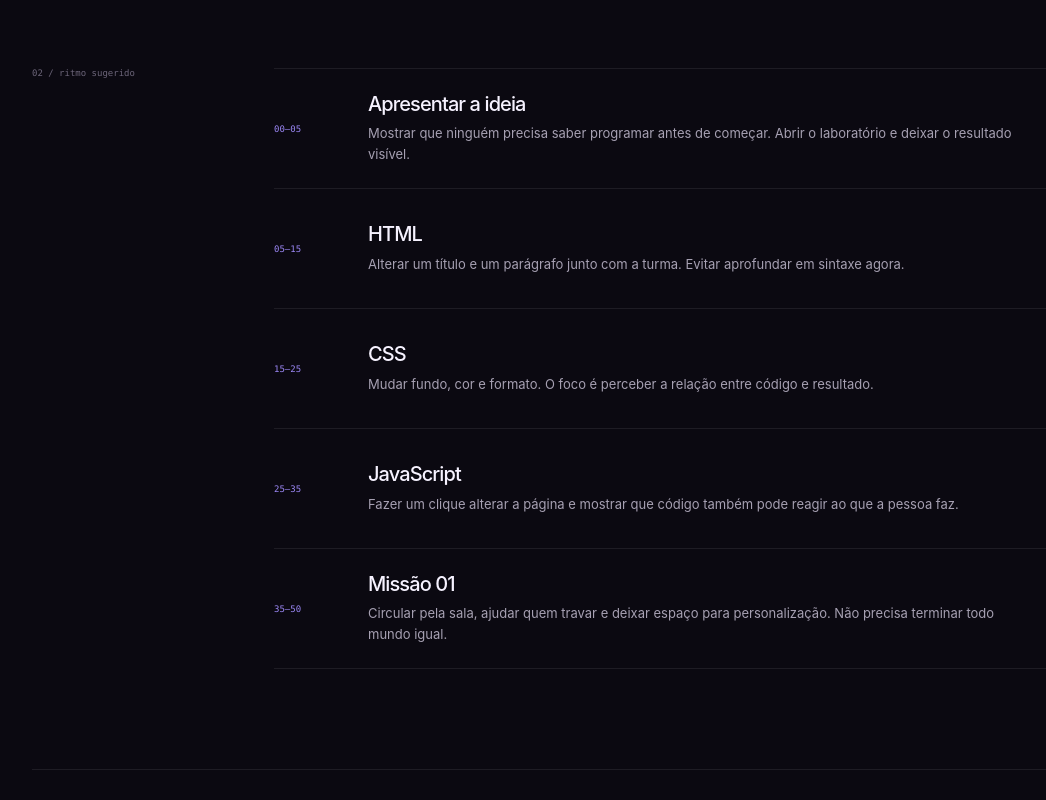
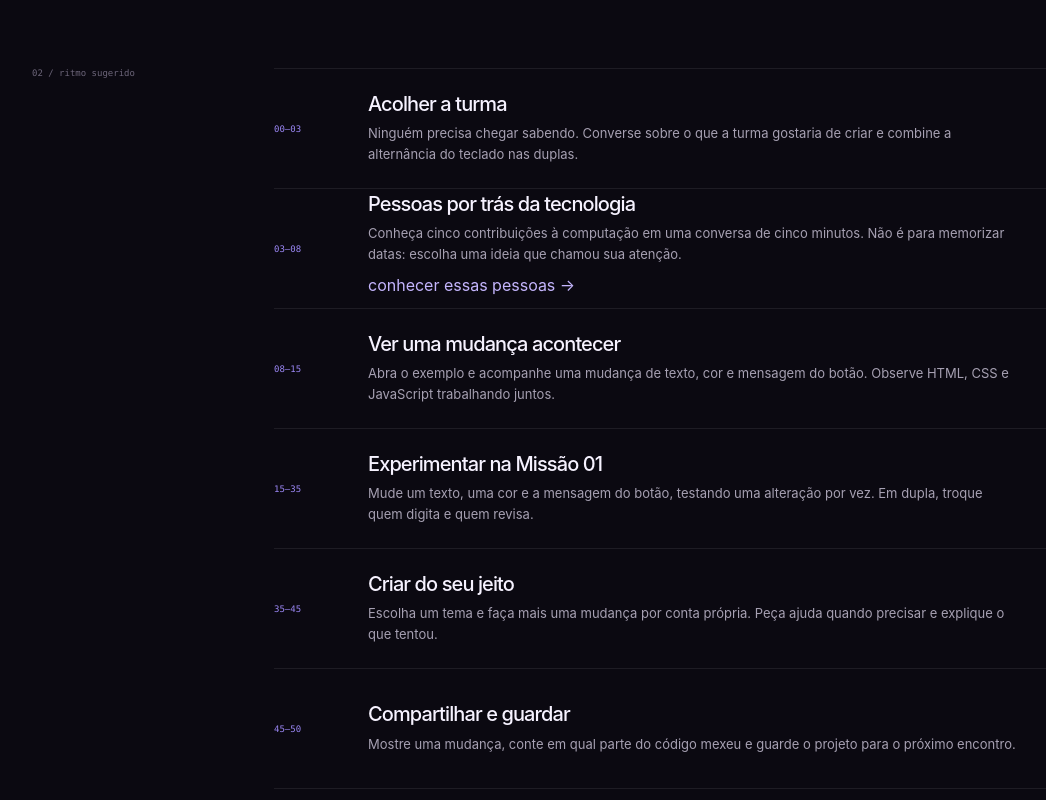
Before and after one commit to renaniii/portfolio, a React (Vite) app: page /oficina/educador in a window 1280 px wide. Shown: the part 1500-2300 px from the top of the page, without its empty margins (68-1114 px from the left). Built offline with nearby package versions, Linux system fonts and the light colour scheme.

Commit message:
Integra história da computação e alinha roteiro inclusivo da oficina

```diff
--- a/src/data/workshop.ts
+++ b/src/data/workshop.ts
@@ -1,9 +1,9 @@
 // Identidade pública compartilhada. Não incluir dados pessoais ou datas não confirmadas.
 export const workshop = {
   title: "Programando o Futuro",
-  subtitle: "Primeiros passos na programação",
+  subtitle: "primeiros passos na programação",
   audience:
     "Estudantes do ensino médio, independentemente de gênero. Não é necessário saber programar.",
-  format: "3 encontros de 50 minutos, usando apenas o navegador.",
+  format: "3 encontros de aproximadamente 50 minutos, usando apenas o navegador.",
   guide: "/materiais/guia-oficina.html",
 } as const;
--- a/src/main.tsx
+++ b/src/main.tsx
@@ -6,6 +6,7 @@ import App from './App'
 import ProgramandoFuturo from './pages/ProgramandoFuturo'
 import Workshop from './pages/Workshop'
 import EncounterOne from './pages/EncounterOne'
+import ComputingHistory from './pages/ComputingHistory'
 import WorkshopPrivacy from './pages/WorkshopPrivacy'
 import EducatorArea from './pages/EducatorArea'
 import NotFound from './pages/NotFound'
@@ -25,6 +26,7 @@ ReactDOM.createRoot(document.getElementById('root')!).render(
         />
         <Route path="/oficina" element={<Workshop />} />
         <Route path="/oficina/encontro-1" element={<EncounterOne />} />
+        <Route path="/oficina/historia-da-computacao" element={<ComputingHistory />} />
         <Route path="/oficina/privacidade" element={<WorkshopPrivacy />} />
         <Route path="/oficina/educador" element={<EducatorArea />} />
         <Route path="*" element={<NotFound />} />
--- /dev/null
+++ b/src/pages/ComputingHistory.css
@@ -0,0 +1,24 @@
+.computing-history-page { min-height: 100vh; background: #0c0a12; color: #f3effb; font-family: system-ui, sans-serif; }
+.history-container { width: min(1080px, calc(100% - 40px)); margin-inline: auto; }
+.history-header, .history-footer { display: flex; flex-wrap: wrap; justify-content: space-between; align-items: center; gap: 18px; padding-block: 28px; }
+.history-header { border-bottom: 1px solid #342b45; }
+.computing-history-page a { color: #c8b8ff; text-underline-offset: 5px; }
+.computing-history-page a:hover { color: #fff; }
+.computing-history-page a:focus-visible { outline: 2px solid #c8b8ff; outline-offset: 6px; border-radius: 2px; }
+.history-intro { padding-block: 64px 36px; max-width: 900px; }
+.history-eyebrow { color: #c8b8ff; font: 0.8rem/1.6 ui-monospace, monospace; }
+.history-intro h1 { font-size: clamp(2.2rem, 5.4vw, 4.5rem); line-height: 1.08; letter-spacing: -0.045em; margin: 20px 0; overflow-wrap: anywhere; }
+.computing-history-page p { line-height: 1.75; }
+.history-intro > p:last-child, .history-cards p, .history-practice > p { color: #cec6da; }
+.history-cards { display: grid; grid-template-columns: repeat(2, minmax(0, 1fr)); gap: 16px; }
+.history-cards article { padding: 28px; border: 1px solid #342b45; border-radius: 16px; background: #15101f; }
+.history-cards article:last-child { grid-column: 1 / -1; }
+.history-cards h2 { font-size: 1.55rem; margin: 14px 0; }
+.history-cards a { font-size: 0.85rem; }
+.history-source-note { white-space: nowrap; }
+.history-practice { padding-block: 48px; max-width: 850px; }
+.history-practice h2 { font-size: clamp(1.7rem, 3vw, 2.5rem); }
+.history-actions { display: flex; flex-wrap: wrap; gap: 24px; margin-top: 26px; }
+.history-actions a { padding-block: 12px; }
+.history-footer { border-top: 1px solid #342b45; color: #cec6da; font-size: 0.8rem; }
+@media (max-width: 640px) { .history-cards { grid-template-columns: 1fr; } .history-cards article { padding: 22px; } .history-intro { padding-top: 36px; } }
--- /dev/null
+++ b/src/pages/ComputingHistory.tsx
@@ -0,0 +1,83 @@
+import { Link } from "react-router";
+import PageMeta from "../components/PageMeta";
+import { workshop } from "../data/workshop";
+import "./ComputingHistory.css";
+
+const people = [
+  {
+    name: "Ada Lovelace", idea: "Imaginar possibilidades",
+    text: "Em 1843, publicou notas sobre a Máquina Analítica de Charles Babbage, incluindo um procedimento para calcular números de Bernoulli. Percebeu que uma máquina poderia trabalhar com mais do que números.",
+    source: "Computer History Museum", url: "https://www.computerhistory.org/babbage/adalovelace/",
+  },
+  {
+    name: "Alan Turing", idea: "Pensar em instruções",
+    text: "Em 1936, propôs um modelo matemático de máquina capaz de seguir instruções. Seu trabalho ajudou a estabelecer as bases da computação e a investigar o que pode ser calculado.",
+    source: "Universidade de Manchester", url: "https://curation.cs.manchester.ac.uk/digital60/www.digital60.org/about/biographies/alanturing/index.html",
+  },
+  {
+    name: "Grace Hopper", idea: "Facilitar a programação",
+    text: "Desenvolveu um dos primeiros compiladores, ferramentas que traduzem programas para execução por máquinas. Também teve um papel importante na definição da linguagem COBOL, aproximando a programação de uma escrita mais legível.",
+    source: "Computer History Museum", url: "https://computerhistory.org/profile/grace-murray-hopper/",
+  },
+  {
+    name: "Margaret Hamilton", idea: "Construir com cuidado",
+    text: "Liderou a equipe responsável pelo software de voo das missões Apollo. Seu trabalho mostra a importância de testar programas, lidar com falhas e construir sistemas confiáveis em equipe.",
+    source: "NASA", url: "https://science.nasa.gov/people/margaret-hamilton/",
+  },
+  {
+    name: "Tim Berners-Lee", idea: "Conectar informações",
+    text: "Inventou a World Wide Web em 1989, no CERN, e desenvolveu o primeiro navegador e servidor web. A Web conecta páginas por links; ela é um dos serviços que usam a internet.",
+    source: "CERN", url: "https://home.cern/science/computing/the-birth-of-the-web/",
+  },
+];
+
+export default function ComputingHistory() {
+  return (
+    <div className="computing-history-page">
+      <PageMeta title="Pessoas que fizeram história na computação"
+        description="Conheça contribuições de Ada Lovelace, Alan Turing, Grace Hopper, Margaret Hamilton e Tim Berners-Lee em uma introdução breve à prática."
+        canonicalPath="/oficina/historia-da-computacao" />
+      <a className="skip-link" href="#historia-conteudo">Pular para o conteúdo</a>
+      <header className="history-header history-container">
+        <Link to="/oficina">{workshop.title}</Link>
+        <Link to="/oficina/encontro-1">← Encontro 1</Link>
+      </header>
+      <main id="historia-conteudo" className="history-container">
+        <section className="history-intro">
+          <p className="history-eyebrow">{workshop.subtitle} · contexto de 5 minutos</p>
+          <h1>Pessoas que fizeram história na computação</h1>
+          <p>A tecnologia é construída por muitas pessoas, em diferentes épocas e equipes.
+            Estes são cinco exemplos, não uma história completa. Você não precisa decorar
+            nomes ou datas: procure uma ideia que desperte sua curiosidade.</p>
+        </section>
+        <section className="history-cards" aria-label="Cinco contribuições">
+          {people.map((person, index) => (
+            <article key={person.name}>
+              <span className="history-eyebrow">0{index + 1} / {person.idea}</span>
+              <h2>{person.name}</h2>
+              <p>{person.text}</p>
+              <a href={person.url} target="_blank" rel="noopener noreferrer">
+                Fonte: {person.source} <span className="history-source-note">(nova aba)</span>
+              </a>
+            </article>
+          ))}
+        </section>
+        <section className="history-practice">
+          <p className="history-eyebrow">Agora é a sua vez</p>
+          <h2>Qual ideia você gostaria de experimentar?</h2>
+          <p>Imagine algo, escreva uma instrução, teste e melhore. É assim que vamos começar:
+            mudando um texto, uma cor e a resposta de um botão. Há espaço para estudantes
+            de todos os gêneros, inclusive quem nunca programou.</p>
+          <div className="history-actions">
+            <Link to="/oficina?preset=encontro-1#laboratorio">Abrir a Missão 01 →</Link>
+            <Link to="/oficina/encontro-1">Voltar ao roteiro</Link>
+          </div>
+        </section>
+      </main>
+      <footer className="history-footer history-container">
+        <span>{workshop.title} · sem login de estudante</span>
+        <Link to="/oficina/privacidade">Privacidade</Link>
+      </footer>
+    </div>
+  );
+}
--- a/src/pages/EducatorArea.css
+++ b/src/pages/EducatorArea.css
@@ -358,3 +358,6 @@
     gap: 8px;
   }
 }
+
+.educator-timeline a { display: inline-block; padding-block: 10px; color: var(--ed-purple-2); text-underline-offset: 4px; }
+.educator-timeline a:focus-visible { outline: 2px solid var(--ed-purple); outline-offset: 4px; }
--- a/src/pages/EducatorArea.tsx
+++ b/src/pages/EducatorArea.tsx
@@ -63,7 +63,7 @@ function EducatorArea() {
             <h1>Uma tela para quem está conduzindo.</h1>
             <p>
               Este guia é público. Não acompanha estudantes e não recebe
-              respostas da turma. Ela existe só para deixar roteiro, links e
+              respostas da turma. Ele existe só para deixar roteiro, links e
               tempo do encontro em um lugar rápido durante a aula.
             </p>
           </div>
@@ -93,6 +93,11 @@ function EducatorArea() {
           <div className="educator-label">01 / abrir rápido</div>
 
           <div className="educator-links">
+            <Link to="/oficina/historia-da-computacao">
+              <span>contexto · 5 min</span>
+              <strong>Pessoas que fizeram história na computação</strong>
+              <small>uma ideia de cada pessoa, seguida de prática →</small>
+            </Link>
             <a href="/materiais/guia-oficina.html">
               <span>material</span>
               <strong>Guia dos três encontros</strong>
@@ -141,57 +146,46 @@ function EducatorArea() {
 
           <div className="educator-timeline">
             <article>
-              <span>00–05</span>
+              <span>00–03</span>
               <div>
-                <h2>Apresentar a ideia</h2>
-                <p>
-                  Mostrar que ninguém precisa saber programar antes de começar.
-                  Abrir o laboratório e deixar o resultado visível.
-                </p>
+                <h2>Acolher a turma</h2>
+                <p>Ninguém precisa chegar sabendo. Converse sobre o que a turma gostaria de criar e combine a alternância do teclado nas duplas.</p>
               </div>
             </article>
-
             <article>
-              <span>05–15</span>
+              <span>03–08</span>
               <div>
-                <h2>HTML</h2>
-                <p>
-                  Alterar um título e um parágrafo junto com a turma. Evitar
-                  aprofundar em sintaxe agora.
-                </p>
+                <h2>Pessoas por trás da tecnologia</h2>
+                <p>Conheça cinco contribuições à computação em uma conversa de cinco minutos. Não é para memorizar datas: escolha uma ideia que chamou sua atenção.</p>
+                <Link to="/oficina/historia-da-computacao">conhecer essas pessoas →</Link>
               </div>
             </article>
-
             <article>
-              <span>15–25</span>
+              <span>08–15</span>
               <div>
-                <h2>CSS</h2>
-                <p>
-                  Mudar fundo, cor e formato. O foco é perceber a relação entre
-                  código e resultado.
-                </p>
+                <h2>Ver uma mudança acontecer</h2>
+                <p>Abra o exemplo e acompanhe uma mudança de texto, cor e mensagem do botão. Observe HTML, CSS e JavaScript trabalhando juntos.</p>
               </div>
             </article>
-
             <article>
-              <span>25–35</span>
+              <span>15–35</span>
               <div>
-                <h2>JavaScript</h2>
-                <p>
-                  Fazer um clique alterar a página e mostrar que código também
-                  pode reagir ao que a pessoa faz.
-                </p>
+                <h2>Experimentar na Missão 01</h2>
+                <p>Mude um texto, uma cor e a mensagem do botão, testando uma alteração por vez. Em dupla, troque quem digita e quem revisa.</p>
               </div>
             </article>
-
             <article>
-              <span>35–50</span>
+              <span>35–45</span>
               <div>
-                <h2>Missão 01</h2>
-                <p>
-                  Circular pela sala, ajudar quem travar e deixar espaço para
-                  personalização. Não precisa terminar todo mundo igual.
-                </p>
+                <h2>Criar do seu jeito</h2>
+                <p>Escolha um tema e faça mais uma mudança por conta própria. Peça ajuda quando precisar e explique o que tentou.</p>
+              </div>
+            </article>
+            <article>
+              <span>45–50</span>
+              <div>
+                <h2>Compartilhar e guardar</h2>
+                <p>Mostre uma mudança, conte em qual parte do código mexeu e guarde o projeto para o próximo encontro.</p>
               </div>
             </article>
           </div>
--- a/src/pages/EncounterOne.css
+++ b/src/pages/EncounterOne.css
@@ -609,3 +609,6 @@
     flex-direction: column;
   }
 }
+
+.timeline a { display: inline-block; padding-block: 10px; color: var(--e-purple-2); text-underline-offset: 4px; }
+.timeline a:focus-visible { outline: 2px solid var(--e-purple); outline-offset: 4px; }
--- a/src/pages/EncounterOne.tsx
+++ b/src/pages/EncounterOne.tsx
@@ -115,57 +115,46 @@ function EncounterOne() {
 
           <div className="timeline">
             <article>
-              <span>00–05</span>
+              <span>00–03</span>
               <div>
-                <h2>Olhar antes de mexer</h2>
-                <p>
-                  Abra o projeto e veja como ele está dividido em HTML, CSS e
-                  JavaScript. Sem preocupação em entender tudo.
-                </p>
+                <h2>Acolher a turma</h2>
+                <p>Ninguém precisa chegar sabendo. Converse sobre o que a turma gostaria de criar e combine a alternância do teclado nas duplas.</p>
               </div>
             </article>
-
             <article>
-              <span>05–15</span>
+              <span>03–08</span>
               <div>
-                <h2>Mudar o conteúdo</h2>
-                <p>
-                  Troque o título e o texto da página. Essa é a primeira pista
-                  do que o HTML faz.
-                </p>
+                <h2>Pessoas por trás da tecnologia</h2>
+                <p>Conheça cinco contribuições à computação em uma conversa de cinco minutos. Não é para memorizar datas: escolha uma ideia que chamou sua atenção.</p>
+                <Link to="/oficina/historia-da-computacao">conhecer essas pessoas →</Link>
               </div>
             </article>
-
             <article>
-              <span>15–25</span>
+              <span>08–15</span>
               <div>
-                <h2>Mudar a aparência</h2>
-                <p>
-                  Teste outra cor de fundo, outra cor de texto e um tamanho
-                  diferente. Aqui entra o CSS.
-                </p>
+                <h2>Ver uma mudança acontecer</h2>
+                <p>Abra o exemplo e acompanhe uma mudança de texto, cor e mensagem do botão. Observe HTML, CSS e JavaScript trabalhando juntos.</p>
               </div>
             </article>
-
             <article>
-              <span>25–35</span>
+              <span>15–35</span>
               <div>
-                <h2>Fazer algo acontecer</h2>
-                <p>
-                  Clique no botão, leia o JavaScript e mude a mensagem que
-                  aparece depois do clique.
-                </p>
+                <h2>Experimentar na Missão 01</h2>
+                <p>Mude um texto, uma cor e a mensagem do botão, testando uma alteração por vez. Em dupla, troque quem digita e quem revisa.</p>
               </div>
             </article>
-
             <article>
-              <span>35–50</span>
+              <span>35–45</span>
               <div>
-                <h2>Missão 01</h2>
-                <p>
-                  Personalize o cartão até ele parecer seu. Não precisa ficar
-                  perfeito — precisa ser diferente do exemplo inicial.
-                </p>
+                <h2>Criar do seu jeito</h2>
+                <p>Escolha um tema e faça mais uma mudança por conta própria. Peça ajuda quando precisar e explique o que tentou.</p>
+              </div>
+            </article>
+            <article>
+              <span>45–50</span>
+              <div>
+                <h2>Compartilhar e guardar</h2>
+                <p>Mostre uma mudança, conte em qual parte do código mexeu e guarde o projeto para o próximo encontro.</p>
               </div>
             </article>
           </div>
--- a/src/pages/WorkshopPrivacy.tsx
+++ b/src/pages/WorkshopPrivacy.tsx
@@ -26,8 +26,8 @@ function WorkshopPrivacy() {
         <p className="privacy-lead">
           O laboratório foi feito para funcionar com o mínimo de dados possível.
           Um formulário de inscrição, se usado pela escola, é separado e deve
-          informar seus próprios campos e responsáveis. Ela não precisa saber
-          quem você é para ensinar programação.
+          informar seus próprios campos e responsáveis. O laboratório não precisa
+          identificar você para ensinar programação.
         </p>
 
         <section>
@@ -81,7 +81,7 @@ function WorkshopPrivacy() {
               Como qualquer site publicado na internet, a infraestrutura de
               hospedagem precisa processar informações técnicas necessárias para
               entregar a página, como a conexão feita pelo navegador. A
-              aplicação da oficina não usa esses dados para criar perfis das
+              aplicação da oficina não usa esses dados para criar perfis de
               participantes.
             </p>
           </div>
```
Also changed, not shown: public/materiais/guia-oficina.html (+8 -21 lines), src/pages/ProgramandoFuturo.tsx (+5 -5 lines), src/pages/Workshop.tsx (+7 -2 lines), 5 other files (tests, documents, lock files or other folders).
